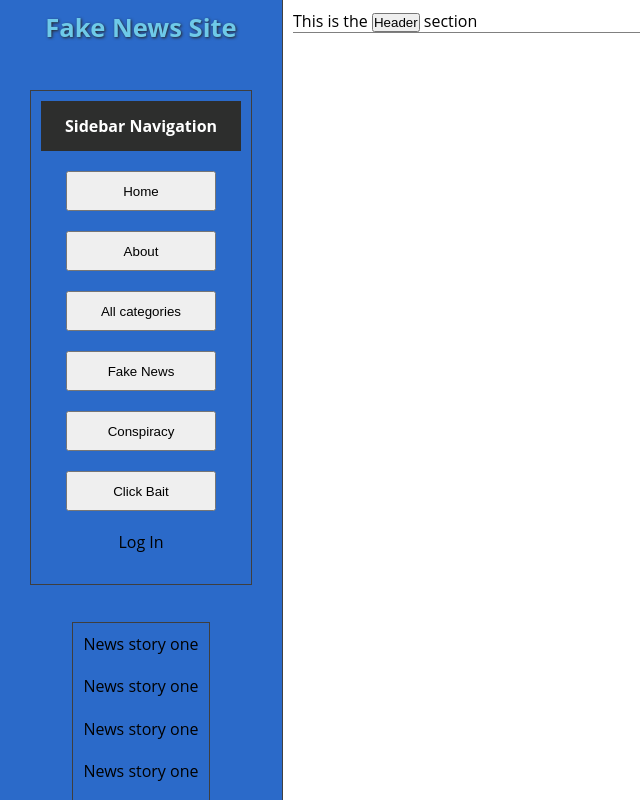
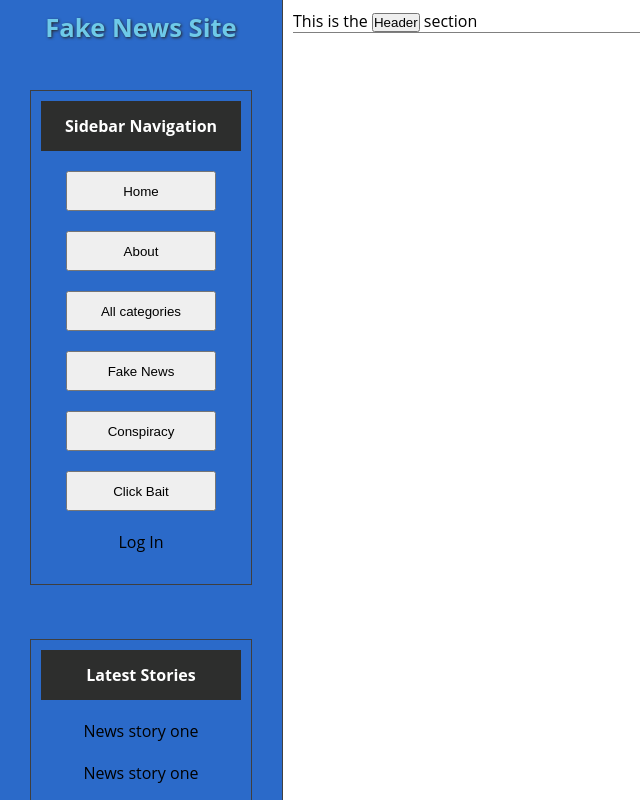
Before and after one commit to JS-goose/fake_news_react, a React (Create React App) app: page / in a window 1280 px wide. Shown: the top 800 px of the page, without its empty margins (0-640 px from the left). Built offline with nearby package versions, Linux system fonts and the light colour scheme; no server answers.

Commit message:
added className to latest stories title

```diff
--- a/src/components/layout/Sidebar.js
+++ b/src/components/layout/Sidebar.js
@@ -47,6 +47,9 @@ export default function Header() {
       </nav>
       <section id="latest-stories">
         <ul>
+          <li className="sidebar-title">
+            <p>Latest Stories</p>
+          </li>
           <li>News story one</li>
           <li>News story one</li>
           <li>News story one</li>
```
